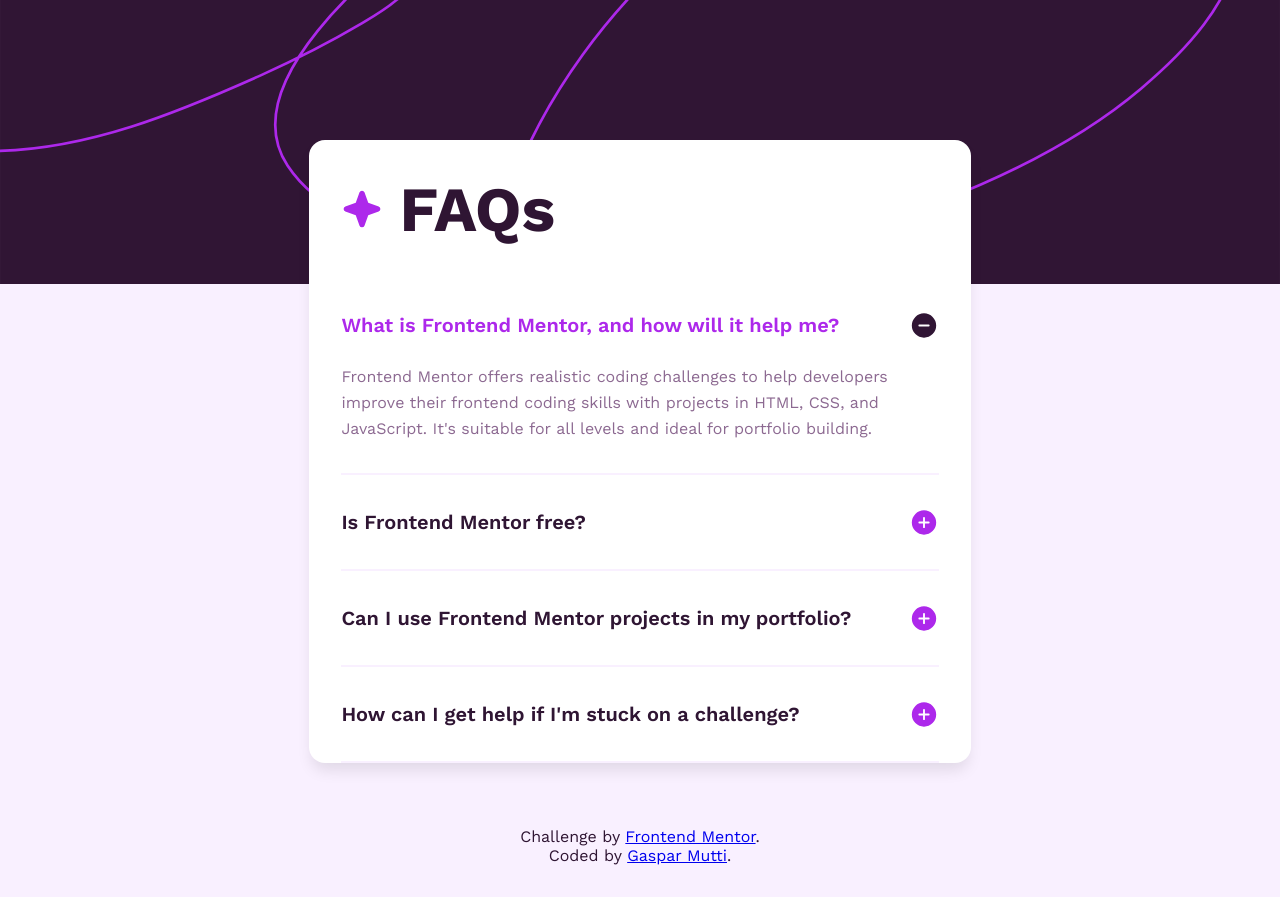
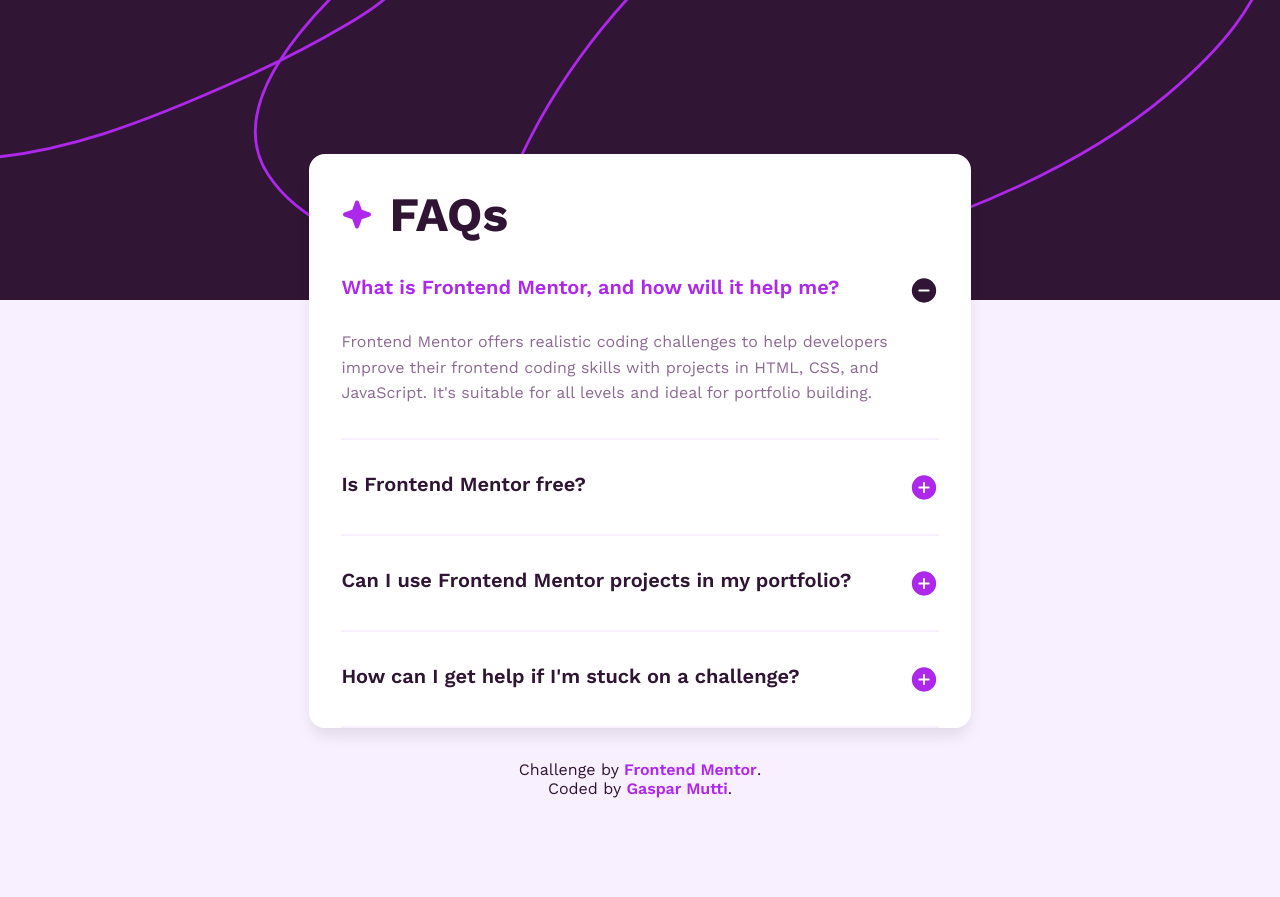
Before and after one commit to GasparMutti/fr, a plain HTML site: page faqs/index.html in a window 1280 px wide. After the commit the page ends 830 px from the top, so only its background shows below. Drawn offline with Linux system fonts and the light colour scheme.

Commit message:
refactoring README and fix css header height

```diff
--- a/faqs/css/index.css
+++ b/faqs/css/index.css
@@ -33,9 +33,15 @@ body {
   grid-template-rows: auto 1fr auto;
   background: var(--lightPink);
 
-  header {
-    img {
-      width: 100%;
+  > header {
+    width: 100%;
+
+    picture {
+      img {
+        width: 100%;
+        height: 300px;
+        object-fit: cover;
+      }
     }
   }
 }
@@ -44,6 +50,7 @@ body {
   width: 100%;
   display: flex;
   justify-content: center;
+  margin-top: -150px;
 }
 
 .faqs__container {
@@ -51,7 +58,7 @@ body {
   height: fit-content;
   display: flex;
   flex-direction: column;
-  margin: -148px 32px 32px 32px;
+  margin: 0 32px;
   padding: 0 32px;
   background: var(--white);
   border-radius: 16px;
@@ -59,14 +66,14 @@ body {
 
   header {
     width: 100%;
-    padding: 32px 0;
-    font-size: 42px;
+    padding-top: 32px;
+    font-size: 32px;
     font-weight: 700;
     display: flex;
     gap: 16px;
 
     img {
-      width: 42px;
+      width: 32px;
     }
   }
 }
@@ -82,11 +89,13 @@ body {
     cursor: pointer;
 
     label {
+      width: 100%;
+      display: flex;
+      justify-content: space-between;
       font-size: 20px;
       font-weight: 600;
       text-wrap: balance;
       cursor: pointer;
-      margin-right: auto;
     }
 
     picture {
@@ -149,10 +158,24 @@ body {
       }
     }
   }
+
+  &:has(:checked) label:hover {
+    color: var(--darkPurple);
+  }
 }
 
 footer {
   padding: 32px;
   margin: 0 auto;
   text-align: center;
+
+  a {
+    color: var(--accent-color);
+    text-decoration: none;
+    font-weight: 600;
+  }
+
+  a:hover {
+    color: var(--darkPurple);
+  }
 }
--- a/faqs/index.html
+++ b/faqs/index.html
@@ -15,7 +15,7 @@
   <body>
     <header>
       <picture>
-        <source media="(min-width: 600px)" srcset="assets/images/background-pattern-desktop.svg">
+        <source media="(min-width: 800px)" srcset="assets/images/background-pattern-desktop.svg" alt="Background image">
         <img
         src="assets/images/background-pattern-mobile.svg"
         alt="Background image"/>
@@ -32,12 +32,12 @@
             <dt class="faq__question">
               <label>
                 What is Frontend Mentor, and how will it help me?
-                <input type="checkbox" checked hidden />
-              </label>
                 <picture>
                   <img class="openButton" src="assets/images/icon-plus.svg" alt="Button to open"/>
                   <img class="closeButton" src="assets/images/icon-minus.svg" alt="Button to close"/>
                 </picture>
+                <input type="checkbox" checked hidden />
+              </label>
             </dt>
             <dd class="faq__answer">
               <p>
@@ -52,12 +52,12 @@
             <dt class="faq__question">
               <label>
                 Is Frontend Mentor free?
-                <input type="checkbox" hidden />
-              </label>
                 <picture>
                   <img class="openButton" src="assets/images/icon-plus.svg" alt="Button to open"/>
                   <img class="closeButton" src="assets/images/icon-minus.svg" alt="Button to close"/>
                 </picture>
+                <input type="checkbox" hidden />
+              </label>
             </dt>
             <dd class="faq__answer">
               <p>
@@ -71,12 +71,12 @@
             <dt class="faq__question">
               <label>
                 Can I use Frontend Mentor projects in my portfolio?
-                <input type="checkbox" hidden />
-              </label>
                 <picture>
                   <img class="openButton" src="assets/images/icon-plus.svg" alt="Button to open"/>
                   <img class="closeButton" src="assets/images/icon-minus.svg" alt="Button to close"/>
                 </picture>
+                <input type="checkbox" hidden />
+              </label>
             </dt>
             <dd class="faq__answer">
               <p>
@@ -90,12 +90,12 @@
             <dt class="faq__question">
               <label>
                 How can I get help if I'm stuck on a challenge?
-                <input type="checkbox" hidden />
-              </label>
                 <picture>
                   <img class="openButton" src="assets/images/icon-plus.svg" alt="Button to open"/>
                   <img class="closeButton" src="assets/images/icon-minus.svg" alt="Button to close"/>
                 </picture>
+                <input type="checkbox" hidden />
+              </label>
             </dt>
             <dd class="faq__answer">
               <p>
```
Also changed, not shown: faqs/assets/images/desktopScreenshot.png, faqs/assets/images/mobileScreenshot.png, faqs/assets/images/tabletScreenshot.png (added), 1 other file. Lines whose indentation alone changed are shown as unchanged.
